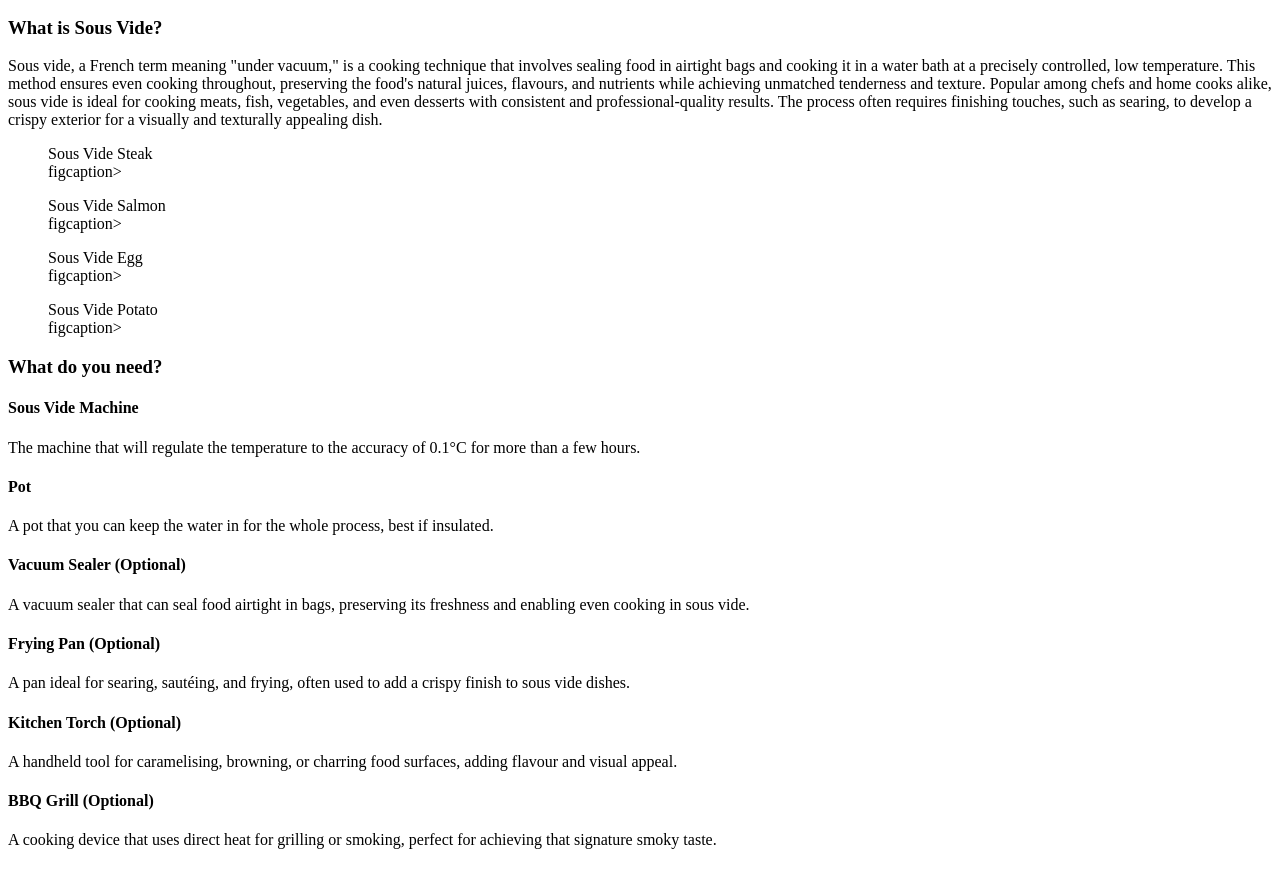
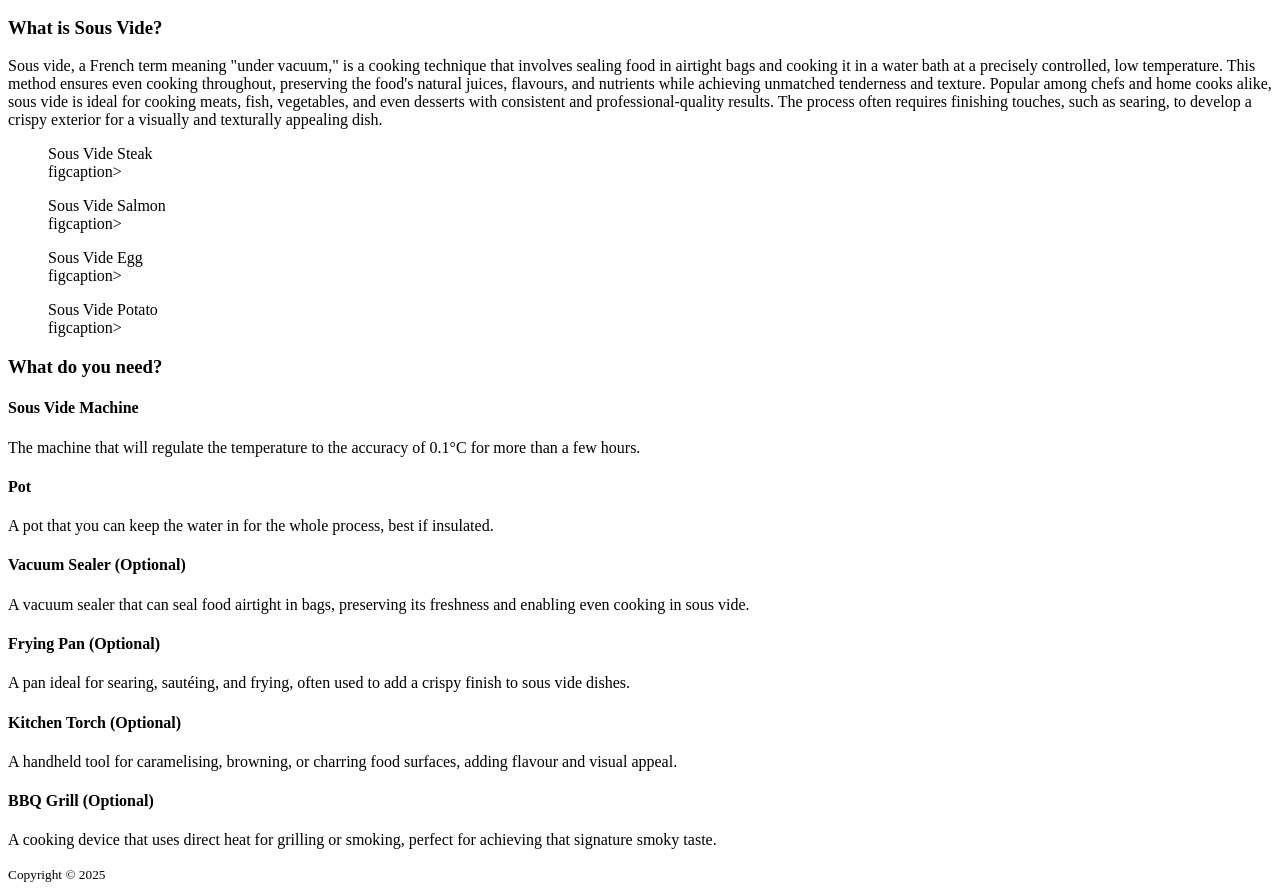
Before and after one commit to HCHSsteam/HCHSsteam.github.io, a plain HTML site: page index.html in a window 1280 px wide. Shown: the part 148-1039 px from the top of the page. Before the commit the page ends 1013 px from the top, so only its background shows below. Drawn offline with Linux system fonts and the light colour scheme.

Commit message:
Update index.html

```diff
--- a/index.html
+++ b/index.html
@@ -87,5 +87,8 @@
 				</section>
 			</section>
 		</main>
+		<footer>
+			<small>Copyright &copy; 2025</small>
+		</footer>
 	</body>
 </html>
```
